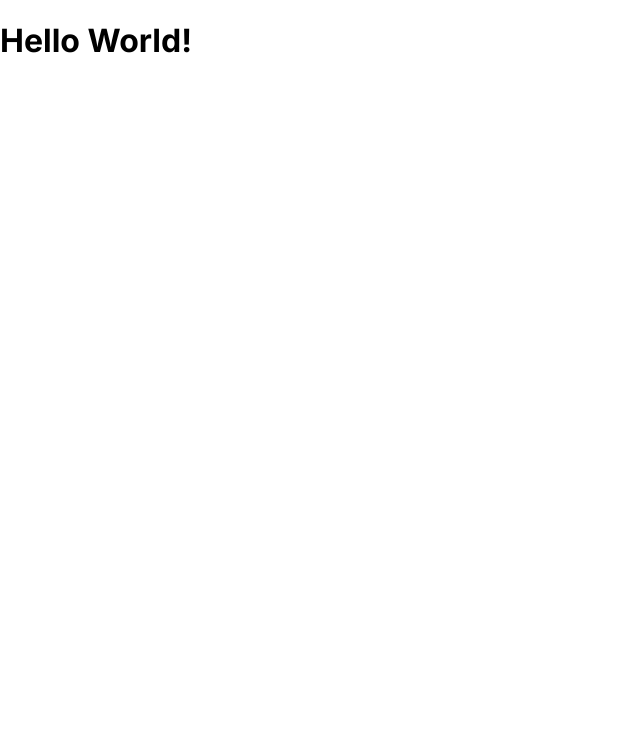
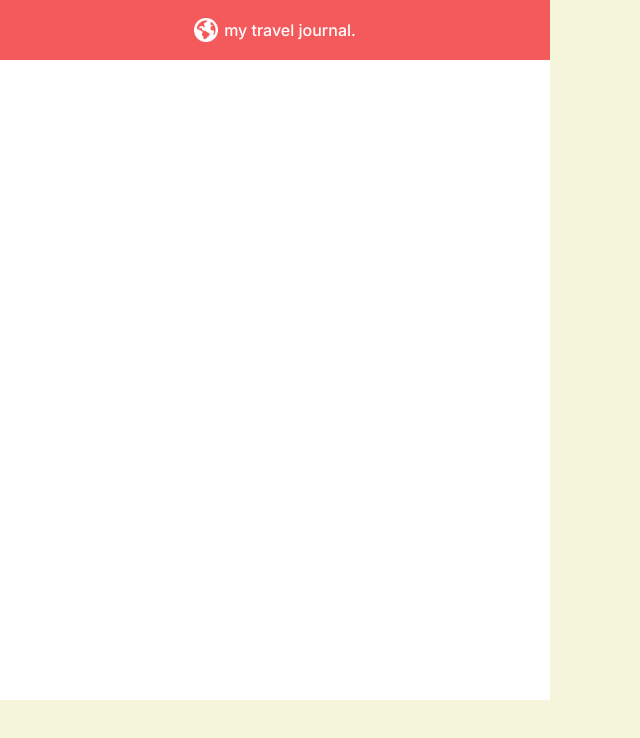
Before and after one commit to gomdopi/scrimba-travel-journal, a React (Vite) app: page / in a window 1280 px wide. Shown: the top 738 px of the page, without its empty margins (0-640 px from the left). Built offline with nearby package versions, Linux system fonts and the light colour scheme; the HTML template or start-up script is replaced by a standard one.

Commit message:
travel journal header challenge

```diff
--- a/src/App.tsx
+++ b/src/App.tsx
@@ -1,3 +1,5 @@
+import Header from "./components/Header"
+
 export default function App() {
-  return <h1>Hello World!</h1>
+  return <Header />
 }
--- /dev/null
+++ b/src/components/Header.tsx
@@ -0,0 +1,8 @@
+export default function Header() {
+  return (
+    <header className="header">
+      <img src="globe.png" alt="Globe logo" />
+      <h1>my travel journal.</h1>
+    </header>
+  )
+}
--- a/src/index.css
+++ b/src/index.css
@@ -1,4 +1,30 @@
 body {
   margin: 0;
   font-family: Inter, sans-serif;
+  color: white;
+  background-color: beige;
 }
+
+#root {
+  width: 550px;
+  height: 700px;
+  background-color: white;
+}
+
+.header {
+  display: flex;
+  justify-content: center;
+  align-items: center;
+  background-color: #f45a5b;
+  height: 60px;
+}
+
+.header > img {
+  width: 24px;
+  margin-right: 6px;
+}
+
+.header > h1 {
+  font-weight: 500;
+  font-size: 1rem;
+}
```
Also changed, not shown: public/globe.png (renamed from globe.png).
